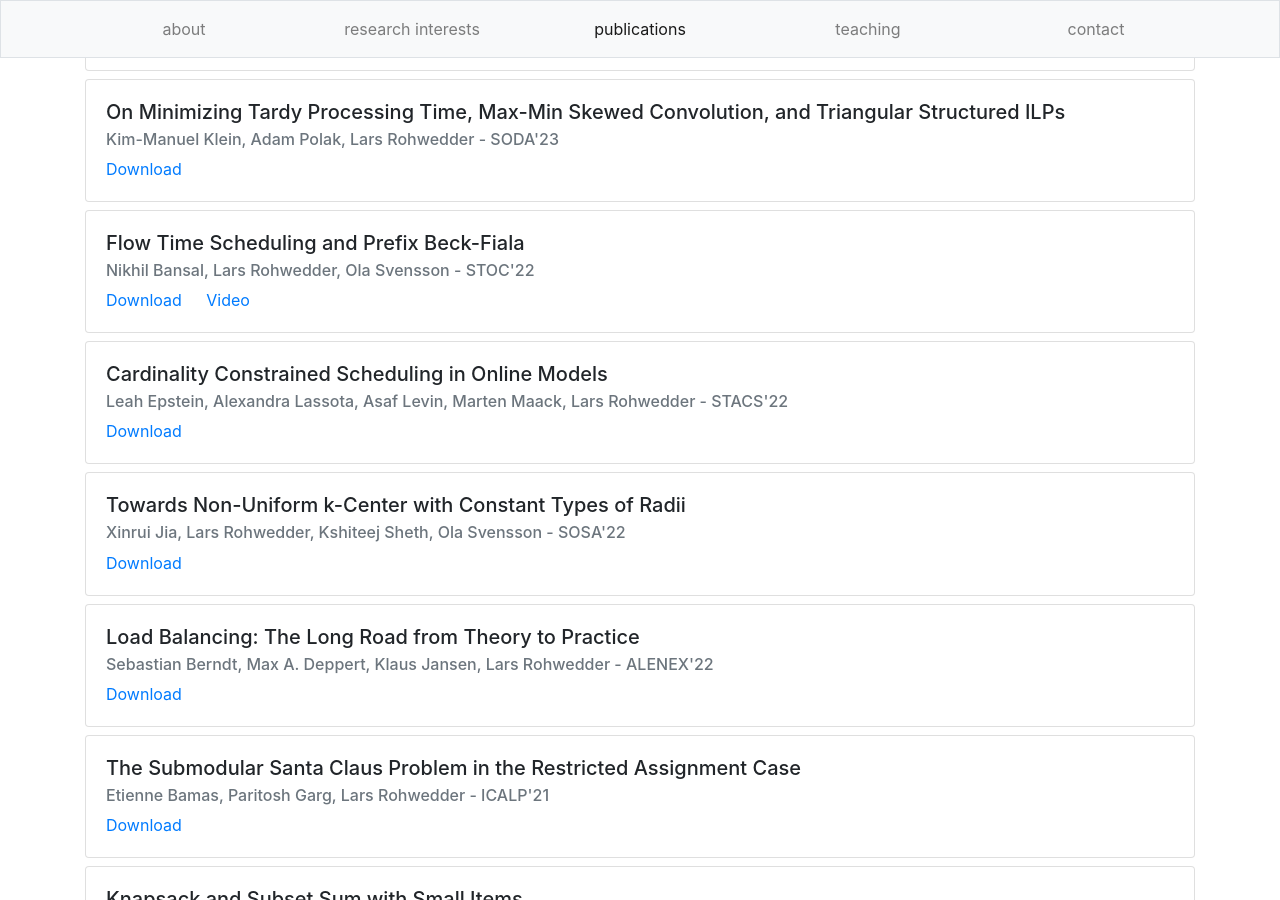
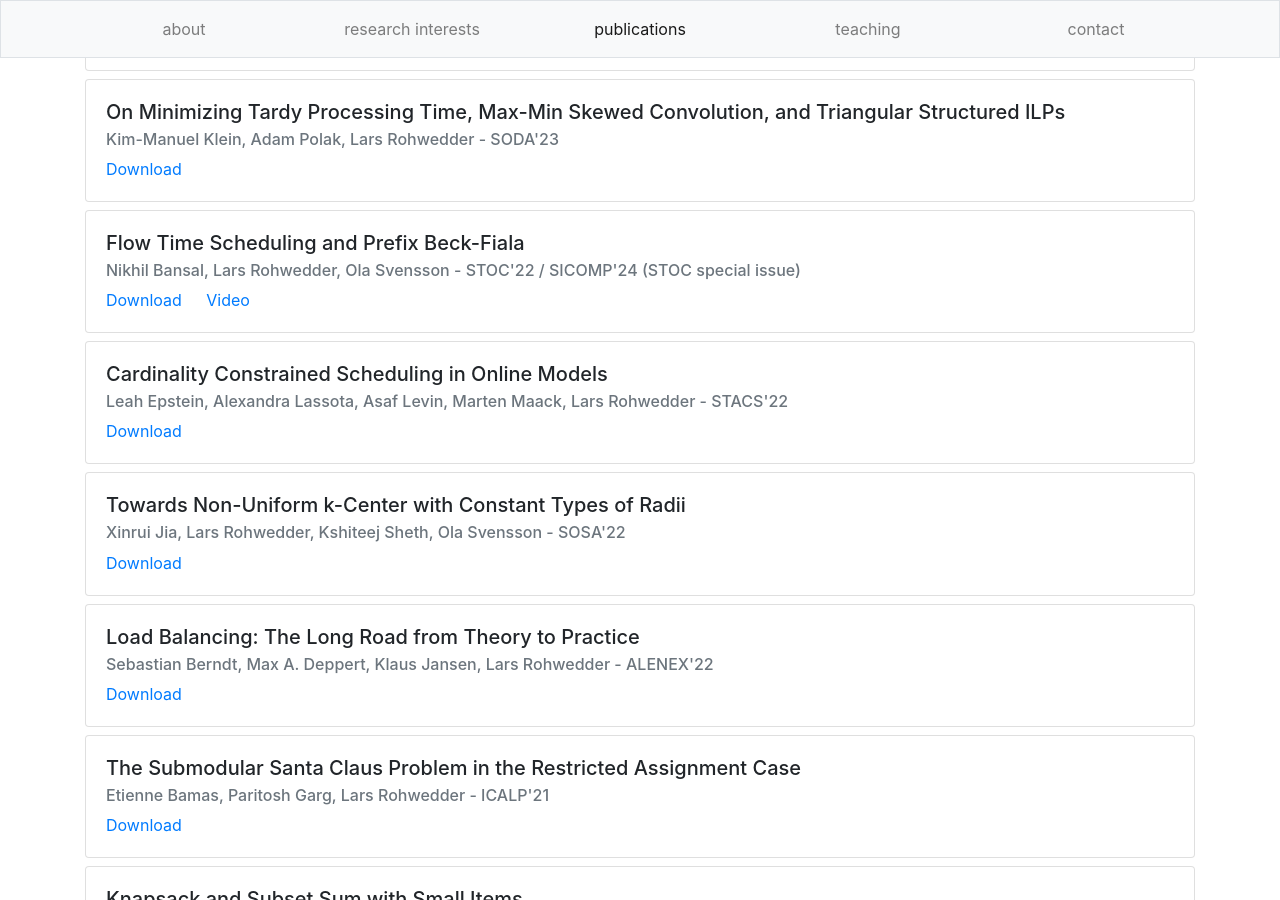
Before and after one commit to larsrohwedder/larsrohwedder.github.io, a Jekyll site: the page built from index.html, in a window 1280 px wide and 900 px high, scrolled down 3029 px. Built offline with Jekyll 4.4.1, drawn with Linux system fonts in a browser that asks for light colours.

Commit message:
Update publications.yml

```diff
--- a/_data/publications.yml
+++ b/_data/publications.yml
@@ -30,7 +30,7 @@
 
 - authors: "Nikhil Bansal, Lars Rohwedder, Ola Svensson"
   title: "Flow Time Scheduling and Prefix Beck-Fiala"
-  conference: "STOC'22"
+  conference: "STOC'22 / SICOMP'24 (STOC special issue)"
   preprint: "https://arxiv.org/abs/2202.02217"
   video: "https://www.youtube.com/watch?v=D9skM8XVBWw"
 
```
